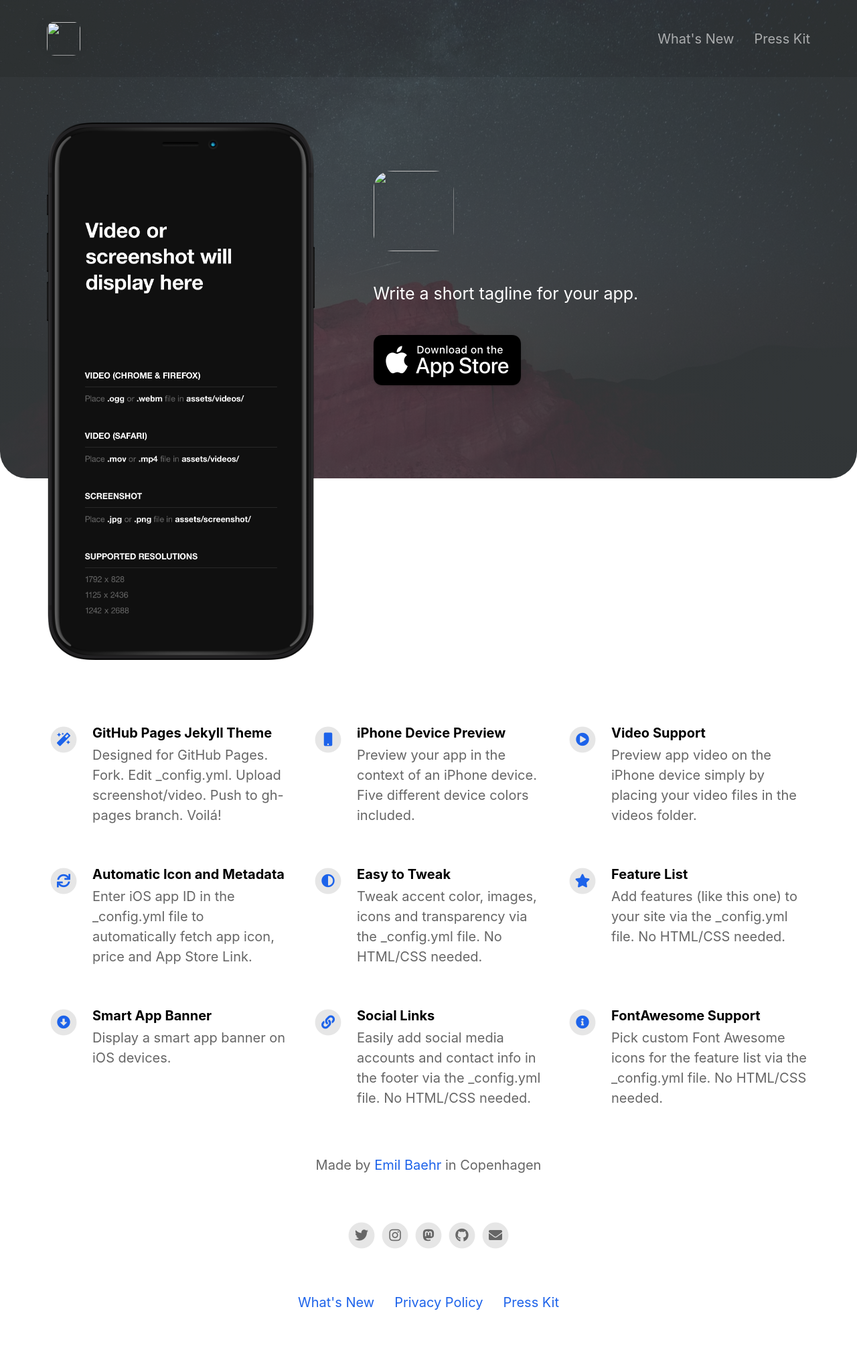
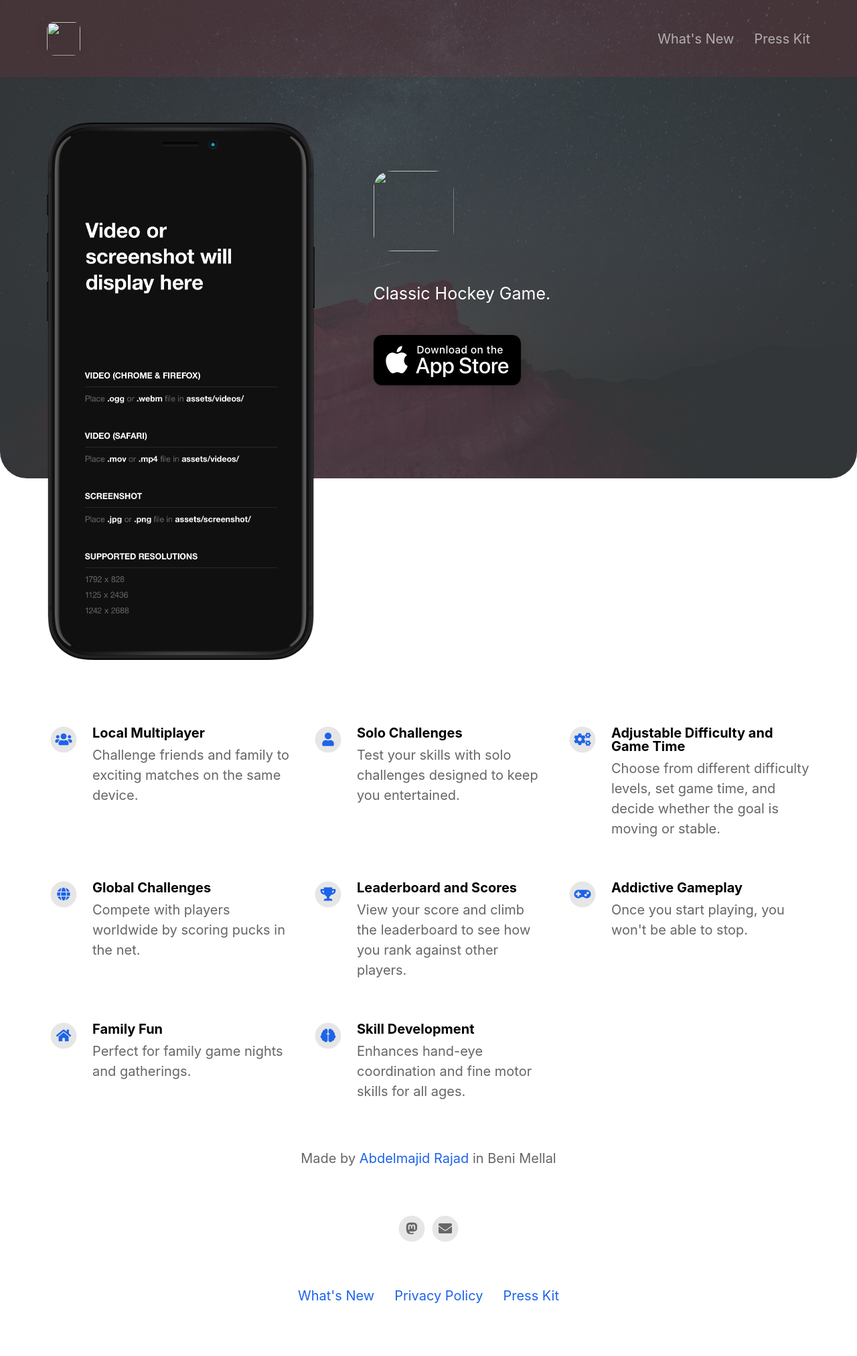
Before and after one commit to abdelmajidrajad/hingers-website, a Jekyll site: the page built from index.html, in a window 1280 px wide. Shown: the whole page at 67% size. Built offline with Jekyll 4.4.1, drawn with Linux system fonts in a browser that asks for light colours; nearby versions of some CDN libraries.

Commit message:
TRIVIAL add features

```diff
--- a/_config.yml
+++ b/_config.yml
@@ -2,7 +2,7 @@
 page_title                                :                                           # Automatically populates with app name if not set and if iOS app ID is set. Otherwise enter manually.
 
 # App Info
-ios_app_id                                : 1234793120                                # Required. Enter iOS app ID to automatically populate name, price and icons (e.g. 718043190).
+ios_app_id                                : 6557061539                                # Required. Enter iOS app ID to automatically populate name, price and icons (e.g. 718043190).
 ios_app_country                           : us                                        # Required outside USA. Enter 2 letter country code as in https://en.wikipedia.org/wiki/ISO_3166-1_alpha-2
 
 appstore_link                             :                                           # Automatically populates if not set and if iOS app ID is set. Otherwise enter manually.
@@ -13,21 +13,21 @@ presskit_download_link                    : https://emilbaehr.com
 app_icon                                  : # assets/appicon.png                      # Automatically populates if not set and if iOS app ID is set.  Otherwise enter path to icon file manually.
 app_name                                  :                                           # Automatically populates if not set and if iOS app ID is set.  Otherwise enter manually.
 app_price                                 :                                           # Automatically populates if not set and if iOS app ID is set.  Otherwise enter manually.
-app_description                           : Write a short tagline for your app.
+app_description                           : Classic Hockey Game.
 
 enable_smart_app_banner                   : true                                      # Set to true to show a smart app banner at top of page on mobile devices.
 
 
 
 # Information About Yourself
-your_name                                 : Emil Baehr
+your_name                                 : Abdelmajid Rajad
 your_link                                 : https://emilbaehr.com
-your_city                                 : Copenhagen
-email_address                             : emil.baehr@gmail.com
+your_city                                 : Beni Mellal
+email_address                             : abdelmajid.rajad@gmail.com
 facebook_username                         :
-instagram_username                        : ebaehr
-twitter_username                          : ebaehr
-github_username                           : emilbaehr
+instagram_username                        :
+twitter_username                          :
+github_username                           :
 youtube_username                          :
 mastodon_link                             : https://mastodon.social/@ebaehr
 
@@ -36,41 +36,37 @@ mastodon_link                             : https://mastodon.social/@ebaehr
 # Feature List                            Edit, add or remove features to be presented.
 features                                  :
 
-  - title                                 : GitHub Pages Jekyll Theme
-    description                           : Designed for GitHub Pages. Fork. Edit _config.yml. Upload screenshot/video. Push to gh-pages branch. Voilá!
-    fontawesome_icon_name                 : magic
+  - title: Local Multiplayer
+    description: Challenge friends and family to exciting matches on the same device.
+    fontawesome_icon_name: users
 
-  - title                                 : iPhone Device Preview
-    description                           : Preview your app in the context of an iPhone device. Five different device colors included.
-    fontawesome_icon_name                 : mobile
+  - title: Solo Challenges
+    description: Test your skills with solo challenges designed to keep you entertained.
+    fontawesome_icon_name: user
 
-  - title                                 : Video Support
-    description                           : Preview app video on the iPhone device simply by placing your video files in the videos folder.
-    fontawesome_icon_name                 : play-circle
+  - title: Adjustable Difficulty and Game Time
+    description: Choose from different difficulty levels, set game time, and decide whether the goal is moving or stable.
+    fontawesome_icon_name: cogs
 
-  - title                                 : Automatic Icon and Metadata
-    description                           : Enter iOS app ID in the _config.yml file to automatically fetch app icon, price and App Store Link.
-    fontawesome_icon_name                 : sync
+  - title: Global Challenges
+    description: Compete with players worldwide by scoring pucks in the net.
+    fontawesome_icon_name: globe
 
-  - title                                 : Easy to Tweak
-    description                           : Tweak accent color, images, icons and transparency via the _config.yml file. No HTML/CSS needed.
-    fontawesome_icon_name                 : adjust
+  - title: Leaderboard and Scores
+    description: View your score and climb the leaderboard to see how you rank against other players.
+    fontawesome_icon_name: trophy
 
-  - title                                 : Feature List
-    description                           : Add features (like this one) to your site via the _config.yml file. No HTML/CSS needed.
-    fontawesome_icon_name                 : star
+  - title: Addictive Gameplay
+    description: Once you start playing, you won't be able to stop.
+    fontawesome_icon_name: gamepad
 
-  - title                                 : Smart App Banner
-    description                           : Display a smart app banner on iOS devices.
-    fontawesome_icon_name                 : arrow-alt-circle-down
+  - title: Family Fun
+    description: Perfect for family game nights and gatherings.
+    fontawesome_icon_name: home
 
-  - title                                 : Social Links
-    description                           : Easily add social media accounts and contact info in the footer via the _config.yml file. No HTML/CSS needed.
-    fontawesome_icon_name                 : link
-
-  - title                                 : FontAwesome Support
-    description                           : Pick custom Font Awesome icons for the feature list via the _config.yml file. No HTML/CSS needed.
-    fontawesome_icon_name                 : info-circle
+  - title: Skill Development
+    description: Enhances hand-eye coordination and fine motor skills for all ages.
+    fontawesome_icon_name: brain
 
   - title                                 : # New Feature Title
     description                           : # New Feature Description
@@ -79,7 +75,7 @@ features                                  :
 
 
 # Theme Settings
-topbar_color                              : "#000000"
+topbar_color                              : "#ED2939"
 topbar_transparency                       : 0.1
 topbar_title_color                        : "#ffffff"
 
```
